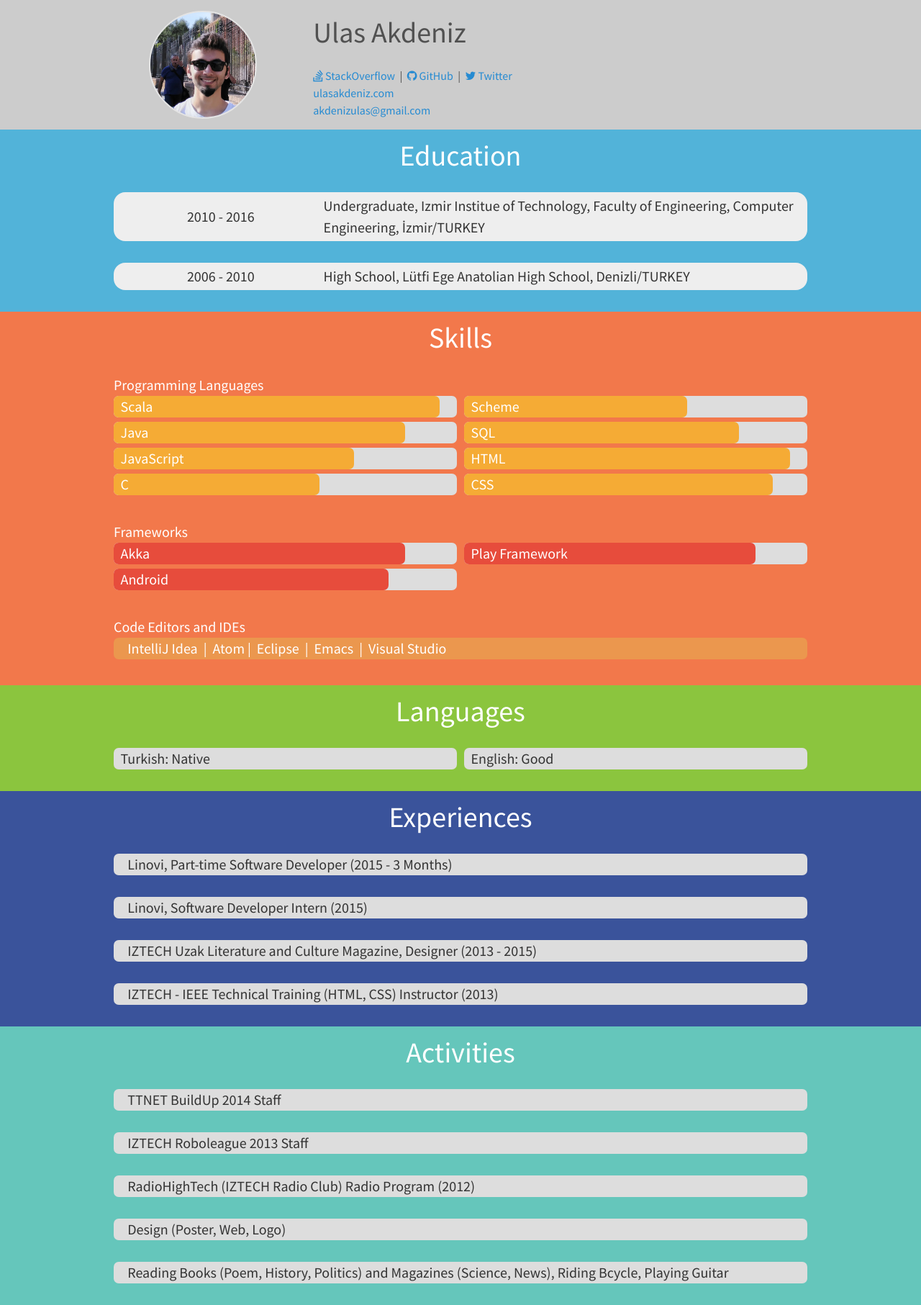
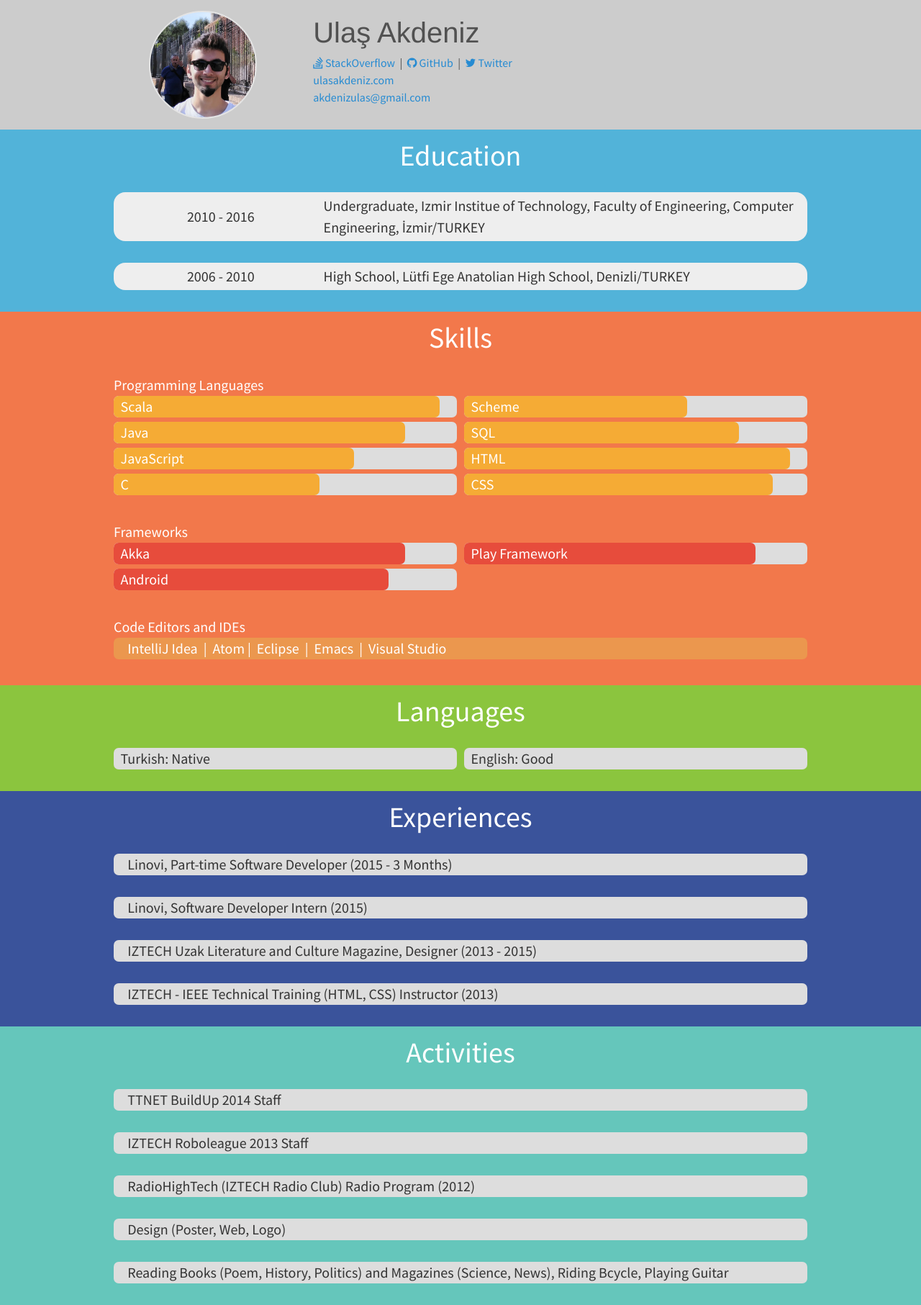
Before and after one commit to ulasakdeniz/ulasakdeniz.github.io, a Jekyll site: the page built from resume.html, in a window 1280 px wide. Shown: the whole page at 72% size. Built offline with Jekyll 4.4.1, drawn with Linux system fonts in a browser that asks for light colours; Markdown is read by kramdown in place of the engine named in the settings.

Commit message:
added css corrections for resume

```diff
--- a/public/css/custom.css
+++ b/public/css/custom.css
@@ -47,12 +47,13 @@ body {
 .head-info {
   display: flex;
   flex-direction: column;
+  flex-basis: 70%;
 }
 
 .resume-name {
   display: flex;
   font-size: 2rem;
-  flex-basis: 70%;
+  font-family: "Helvetica Neue", Helvetica, Arial, sans-serif;
   justify-content: flex-start;
 }
 
@@ -77,6 +78,12 @@ body {
   flex-direction: column;
   align-items: center;
   flex-basis: 80%;
+}
+
+.section-title {
+  display: flex;
+  font-size: 2rem;
+  padding: 6px 0;
 }
 
 .resume-info {
@@ -106,6 +113,11 @@ body {
 .skill .each-row {
   display: flex;
   flex-direction: column;
+}
+
+.skill .row-title {
+  display: flex;
+  flex-direction: row;
 }
 
 .skill .row-info {
@@ -200,13 +212,6 @@ body {
   color: #333;
 }
 
-.section-title {
-  display: flex;
-  height: 100%;
-  font-size: 2rem;
-  padding: 6px 0;
-}
-
 .each-row {
   display: flex;
   flex-direction: row;
@@ -220,7 +225,7 @@ body {
   flex-basis: 30%;
 }
 
-.row-info {
+.education .row-info {
   display: flex;
   flex-basis: 70%;
 }
--- a/resume.html
+++ b/resume.html
@@ -12,7 +12,7 @@ permalink: resume.html
         <div class="resume-photo"></div>
       </div>
       <div class="head-info">
-        <div class="resume-name">Ulas Akdeniz</div>
+        <div class="resume-name">Ulaş Akdeniz</div>
         <div class="links">
           <div>
             <a target="_blank" href="http://stackoverflow.com/users/3671697/ulas"><i class="fa fa-stack-overflow"></i>&nbsp;StackOverflow</a>
```
